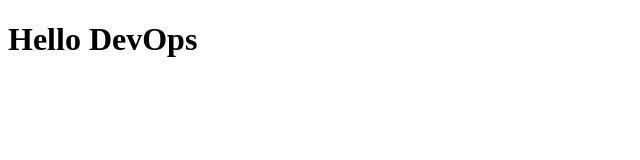
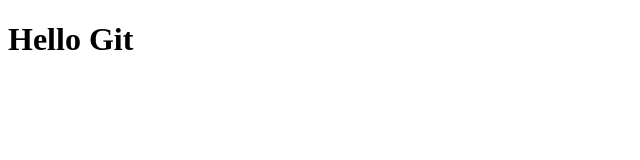
Before and after one commit to bahjat9/devops-lab, a plain HTML site: page index.html in a window 1280 px wide. Shown: the whole page, without its empty margins (0-640 px from the left). Drawn offline with Linux system fonts and the light colour scheme.

Commit message:
Update the home page title

```diff
--- a/index.html
+++ b/index.html
@@ -1,5 +1,5 @@
 <!doctype html>
 <html lang="en">
  <head><meta charset="utf-8"><title>DevOps Lab</title></head>
- <body><h1>Hello DevOps</h1></body>
+ <body><h1>Hello Git</h1></body>
 </html>
```
